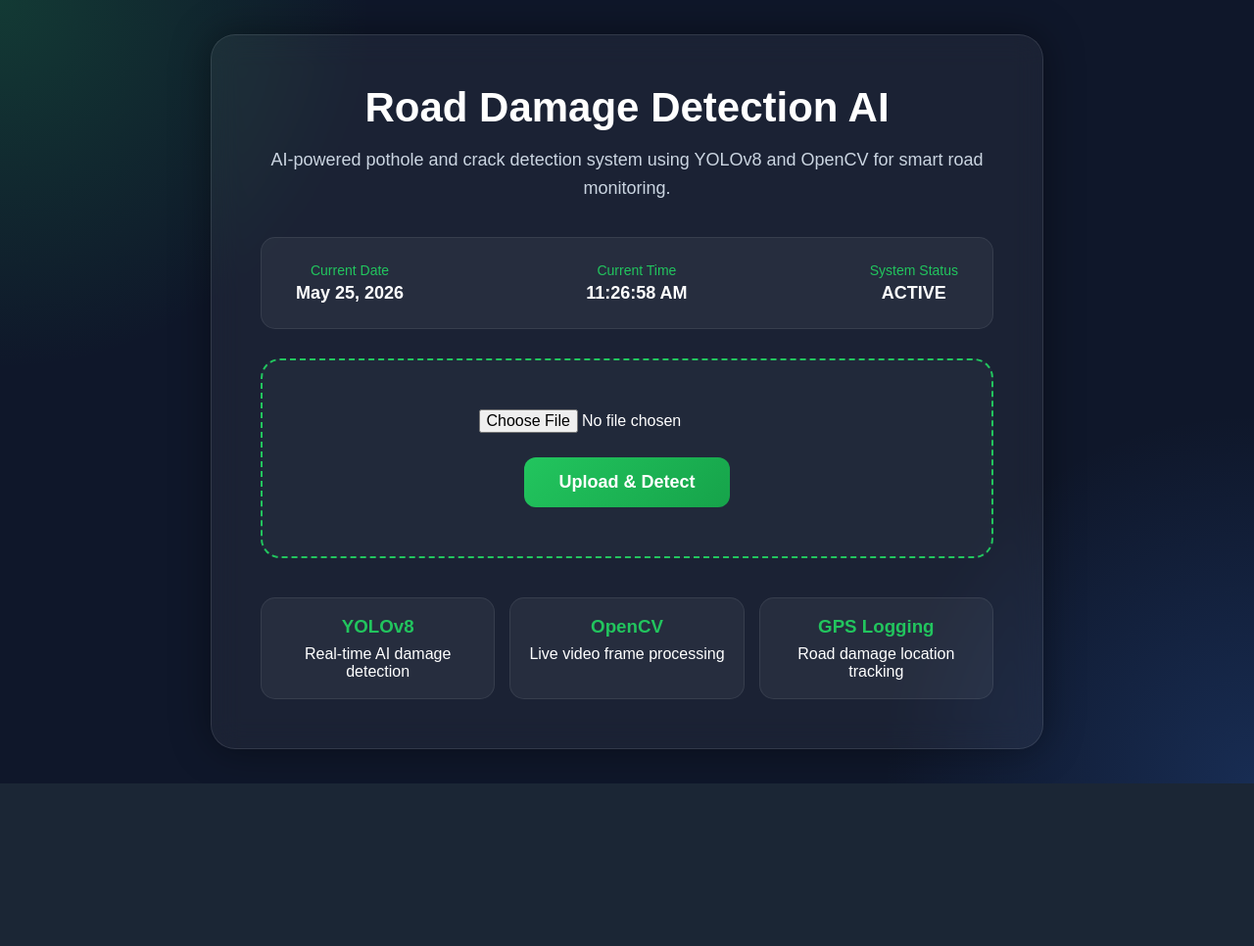
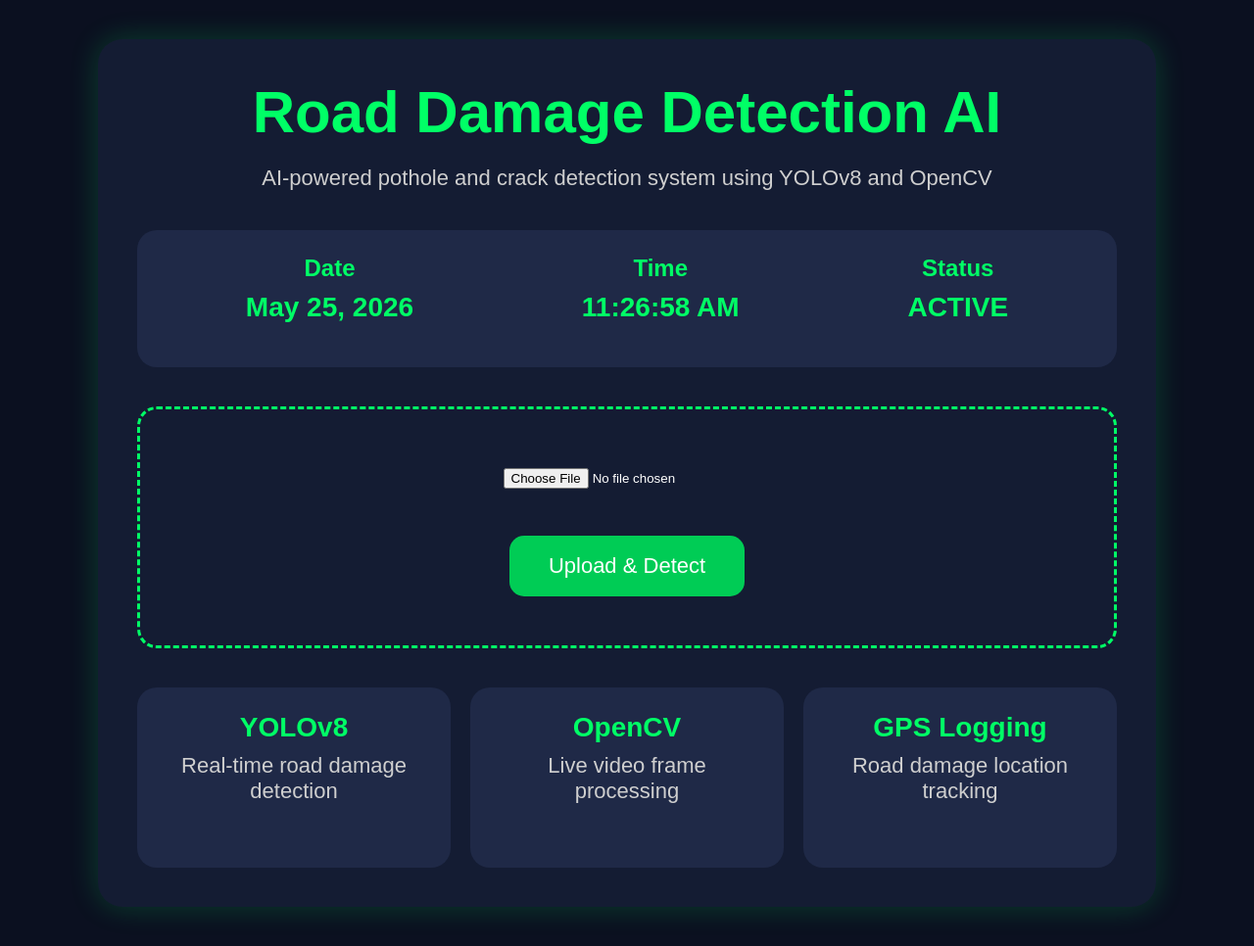
Before and after one commit to tanish0050/RoadDamageProject, a Flask app: page / in a window 1280 px wide. Shown: the whole page at 98% size. Before the commit the page ends 800 px from the top, so only its background shows below. Run offline with Flask 3, Linux system fonts and the light colour scheme.

Commit message:
Update index.html

```diff
--- a/templates/index.html
+++ b/templates/index.html
@@ -2,9 +2,7 @@
 <html lang="en">
 
 <head>
-
     <meta charset="UTF-8">
-
     <meta name="viewport" content="width=device-width, initial-scale=1.0">
 
     <title>Road Damage Detection AI</title>
@@ -15,204 +13,120 @@
             margin:0;
             padding:0;
             box-sizing:border-box;
+            font-family:Arial, Helvetica, sans-serif;
         }
 
         body{
-            font-family:Arial, sans-serif;
-            background:#0f172a;
+            background:#0b1020;
+            color:white;
             min-height:100vh;
             display:flex;
             justify-content:center;
             align-items:center;
-            overflow:hidden;
-        }
-
-        .background{
-            position:absolute;
-            width:100%;
-            height:100%;
-
-            background:
-            radial-gradient(circle at top left,#22c55e33,transparent 25%),
-            radial-gradient(circle at bottom right,#3b82f633,transparent 25%);
-
-            z-index:0;
+            padding:40px;
         }
 
         .container{
-
-            position:relative;
-            z-index:1;
-
             width:90%;
-            max-width:850px;
-
-            background:rgba(255,255,255,0.05);
-
-            border:1px solid rgba(255,255,255,0.1);
-
-            backdrop-filter:blur(15px);
-
+            max-width:1100px;
+            background:#141c33;
+            padding:40px;
             border-radius:25px;
-
-            padding:50px;
-
-            text-align:center;
-
-            box-shadow:0 0 40px rgba(0,0,0,0.4);
+            box-shadow:0 0 30px rgba(0,255,100,0.2);
         }
 
         h1{
-            color:white;
-            font-size:42px;
-            margin-bottom:15px;
+            text-align:center;
+            font-size:60px;
+            margin-bottom:20px;
+            color:#00ff66;
         }
 
-        .subtitle{
-            color:#cbd5e1;
-            font-size:18px;
-            margin-bottom:35px;
-            line-height:1.6;
-        }
-
-        .info-bar{
-
-            display:flex;
-            justify-content:space-between;
-            align-items:center;
-
-            background:rgba(255,255,255,0.05);
-
-            border:1px solid rgba(255,255,255,0.08);
-
-            padding:15px 25px;
-
-            border-radius:15px;
-
-            margin-bottom:30px;
-
-            color:white;
-
-            flex-wrap:wrap;
+        p{
+            text-align:center;
+            color:#cfcfcf;
+            font-size:22px;
+            margin-bottom:40px;
         }
 
         .info-box{
-            margin:10px;
+            display:flex;
+            justify-content:space-around;
+            background:#1f2947;
+            padding:25px;
+            border-radius:20px;
+            margin-bottom:40px;
         }
 
-        .info-title{
-            color:#22c55e;
-            font-size:14px;
-            margin-bottom:5px;
+        .info{
+            text-align:center;
         }
 
-        .info-value{
-            font-size:18px;
-            font-weight:bold;
+        .info h2{
+            color:#00ff66;
+            margin-bottom:10px;
         }
 
         .upload-box{
-
-            border:2px dashed #22c55e;
-
+            border:3px dashed #00ff66;
+            padding:50px;
             border-radius:20px;
-
-            padding:50px 20px;
-
-            background:rgba(255,255,255,0.03);
-
-            transition:0.3s;
-        }
-
-        .upload-box:hover{
-            transform:scale(1.02);
-            background:rgba(255,255,255,0.05);
+            text-align:center;
+            margin-bottom:40px;
         }
 
         input[type="file"]{
+            padding:10px;
+            margin-bottom:20px;
             color:white;
-            margin-bottom:25px;
-            font-size:16px;
         }
 
         button{
-
-            padding:15px 35px;
-
+            background:#00cc55;
+            color:white;
             border:none;
-
-            border-radius:12px;
-
-            background:linear-gradient(
-                135deg,
-                #22c55e,
-                #16a34a
-            );
-
-            color:white;
-
-            font-size:18px;
-
-            font-weight:bold;
-
+            padding:18px 40px;
+            font-size:22px;
+            border-radius:15px;
             cursor:pointer;
-
             transition:0.3s;
         }
 
         button:hover{
-
-            transform:translateY(-3px);
-
-            box-shadow:0 10px 20px rgba(34,197,94,0.3);
+            background:#00ff66;
         }
 
         .features{
-
-            display:grid;
-
-            grid-template-columns:repeat(3,1fr);
-
-            gap:15px;
-
+            display:flex;
+            justify-content:space-between;
+            gap:20px;
             margin-top:40px;
         }
 
-        .feature-card{
-
-            background:rgba(255,255,255,0.05);
-
-            padding:18px;
-
-            border-radius:15px;
-
-            color:white;
-
-            border:1px solid rgba(255,255,255,0.08);
+        .card{
+            flex:1;
+            background:#1f2947;
+            padding:25px;
+            border-radius:20px;
+            text-align:center;
         }
 
-        .feature-card h3{
-            color:#22c55e;
-            margin-bottom:8px;
+        .card h3{
+            color:#00ff66;
+            margin-bottom:10px;
+            font-size:28px;
         }
 
-        @media(max-width:768px){
+        .output{
+            margin-top:40px;
+            text-align:center;
+        }
 
-            .features{
-                grid-template-columns:1fr;
-            }
-
-            .info-bar{
-                flex-direction:column;
-            }
-
-            h1{
-                font-size:32px;
-            }
-
-            .container{
-                padding:30px;
-            }
+        video{
+            width:100%;
+            border-radius:20px;
+            margin-top:20px;
+            border:4px solid #00ff66;
         }
 
     </style>
@@ -221,69 +135,78 @@
 
 <body>
 
-    <div class="background"></div>
-
     <div class="container">
 
         <h1>Road Damage Detection AI</h1>
 
-        <p class="subtitle">
-            AI-powered pothole and crack detection system using
-            YOLOv8 and OpenCV for smart road monitoring.
+        <p>
+            AI-powered pothole and crack detection system using YOLOv8 and OpenCV
         </p>
 
-        <div class="info-bar">
+        <div class="info-box">
 
-            <div class="info-box">
-                <div class="info-title">Current Date</div>
-                <div class="info-value" id="date"></div>
+            <div class="info">
+                <h2>Date</h2>
+                <h1 style="font-size:28px;">May 25, 2026</h1>
             </div>
 
-            <div class="info-box">
-                <div class="info-title">Current Time</div>
-                <div class="info-value" id="time"></div>
+            <div class="info">
+                <h2>Time</h2>
+                <h1 style="font-size:28px;" id="clock"></h1>
             </div>
 
-            <div class="info-box">
-                <div class="info-title">System Status</div>
-                <div class="info-value">ACTIVE</div>
+            <div class="info">
+                <h2>Status</h2>
+                <h1 style="font-size:28px;">ACTIVE</h1>
             </div>
 
         </div>
 
-        <form method="POST" enctype="multipart/form-data">
+        <div class="upload-box">
 
-            <div class="upload-box">
+            <form method="POST" enctype="multipart/form-data">
 
-                <input
-                    type="file"
-                    name="video"
-                    accept="video/*"
-                    required>
+                <input type="file" name="video" required>
 
-                <br>
+                <br><br>
 
                 <button type="submit">
                     Upload & Detect
                 </button>
 
-            </div>
+            </form>
 
-        </form>
+        </div>
+
+        {% if output_video %}
+
+        <div class="output">
+
+            <h1 style="font-size:40px;">
+                Detection Output
+            </h1>
+
+            <video controls autoplay>
+                <source src="{{ output_video }}" type="video/mp4">
+            </video>
+
+        </div>
+
+        {% endif %}
 
         <div class="features">
 
-            <div class="feature-card">
+            <div class="card">
                 <h3>YOLOv8</h3>
-                <p>Real-time AI damage detection</p>
+                <p>Real-time road damage detection</p>
             </div>
 
-            <div class="feature-card">
+            <div class="card">
                 <h3>OpenCV</h3>
                 <p>Live video frame processing</p>
             </div>
 
-            <div class="feature-card">
+            <div class="card">
                 <h3>GPS Logging</h3>
                 <p>Road damage location tracking</p>
             </div>
@@ -294,35 +217,18 @@
 
     <script>
 
-        function updateDateTime(){
+        function updateClock(){
 
             const now = new Date();
 
-            const dateOptions = {
-                year:'numeric',
-                month:'long',
-                day:'numeric'
-            };
+            document.getElementById("clock").innerHTML =
+                now.toLocaleTimeString();
 
-            const timeOptions = {
-                hour:'2-digit',
-                minute:'2-digit',
-                second:'2-digit'
-            };
-
-            document.getElementById("date").innerHTML =
-                now.toLocaleDateString(undefined,dateOptions);
-
-            document.getElementById("time").innerHTML =
-                now.toLocaleTimeString(undefined,timeOptions);
         }
 
-        setInterval(updateDateTime,1000);
-
-        updateDateTime();
+        setInterval(updateClock,1000);
 
     </script>
 
 </body>
-
 </html>
```
